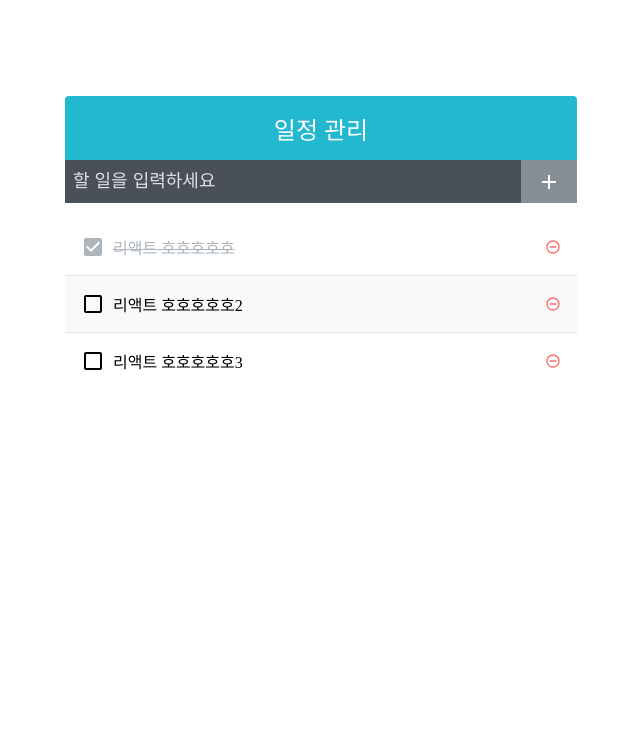
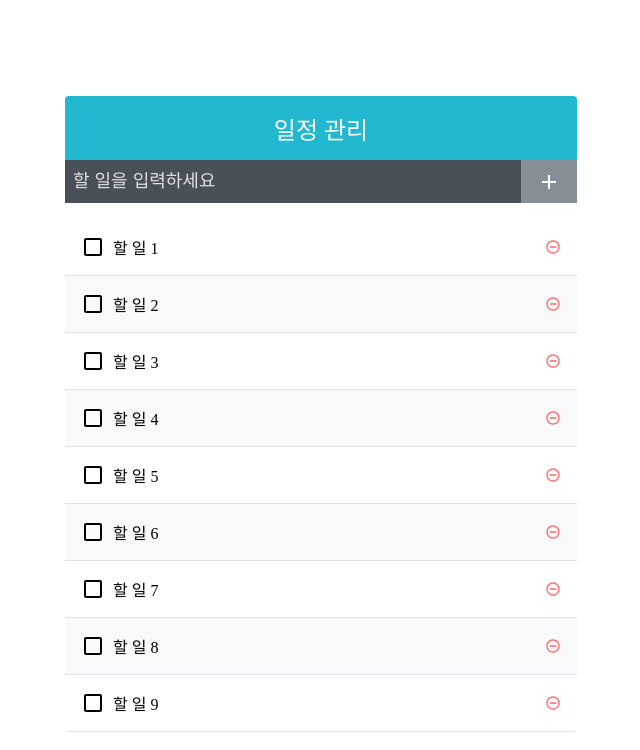
Before and after one commit to Hyoungnam/React_Typescript, a React app in the folder react/: page / in a window 1280 px wide. Shown: the top 750 px of the page, without its empty margins (319-959 px from the left). Built offline with nearby package versions, Linux system fonts and the light colour scheme.

Commit message:
memo, fucn setState

```diff
--- a/react/src/Todos/TodoListItem.tsx
+++ b/react/src/Todos/TodoListItem.tsx
@@ -31,7 +31,8 @@
   )
 }
 
-export default TodoListItem;
+export default React.memo(TodoListItem);
+// export default TodoListItem;
 
 interface ICheckBox {
   isChecked?: boolean
--- a/react/src/Todos/Todos.tsx
+++ b/react/src/Todos/Todos.tsx
@@ -4,25 +4,20 @@
 import TodoInsert from "./TodoInsert";
 import TodoList from "./TodoList";
 
+function createBulkTodos() {
+  const array = [];
+  for(let i = 1; i <= 500; i++) {
+    array.push({
+      id: i,
+      text: `할 일 ${i}`,
+      checked: false,
+    });
+  }
+  return array;
+}
 
 const Todos: React.FC = () => {
-  const [todos, setTodos] = useState([
-    {
-      id: 1,
-      text: "리액트 호호호호호",
-      checked: true,
-    },
-    {
-      id: 2,
-      text: "리액트 호호호호호2",
-      checked: false,
-    },
-    {
-      id: 3,
-      text: "리액트 호호호호호3",
-      checked: false,
-    }
-  ]);
+  const [todos, setTodos] = useState(createBulkTodos());
   const nextId = useRef(4);
   const onInsert = useCallback(
     (text) => {
@@ -31,20 +26,20 @@
         text,
         checked: false,
       };
-      setTodos(todos.concat(todo));
+      setTodos(todos=> todos.concat(todo));
       nextId.current += 1;
     },
     [todos],
   )
   const onRemove = useCallback(
     (id) => {
-      setTodos(todos.filter(todo => todo.id !== id));
+      setTodos(todos => todos.filter(todo => todo.id !== id));
     },
     [todos],
   );
   const onToggle = useCallback(
     (id) => {
-      setTodos(
+      setTodos(todos =>
         todos.map(todo=>todo.id===id ? {...todo, checked: !todo.checked}
                                      : todo
       ));
@@ -59,3 +54,22 @@
   )
 }
 export default Todos;
+
+
+// [
+//   {
+//     id: 1,
+//     text: "리액트 호호호호호",
+//     checked: true,
+//   },
+//   {
+//     id: 2,
+//     text: "리액트 호호호호호2",
+//     checked: false,
+//   },
+//   {
+//     id: 3,
+//     text: "리액트 호호호호호3",
+//     checked: false,
+//   }
+// ]
```
